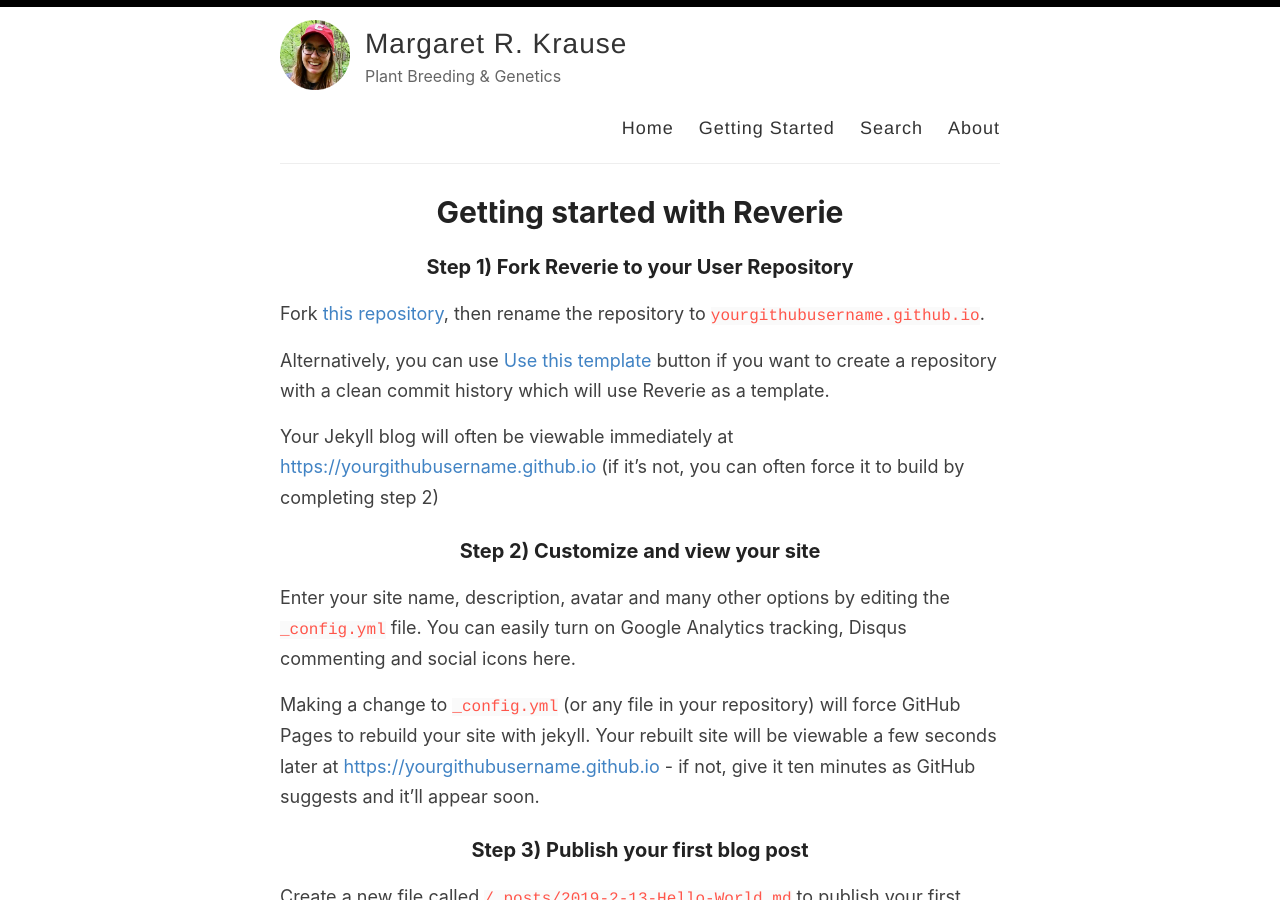
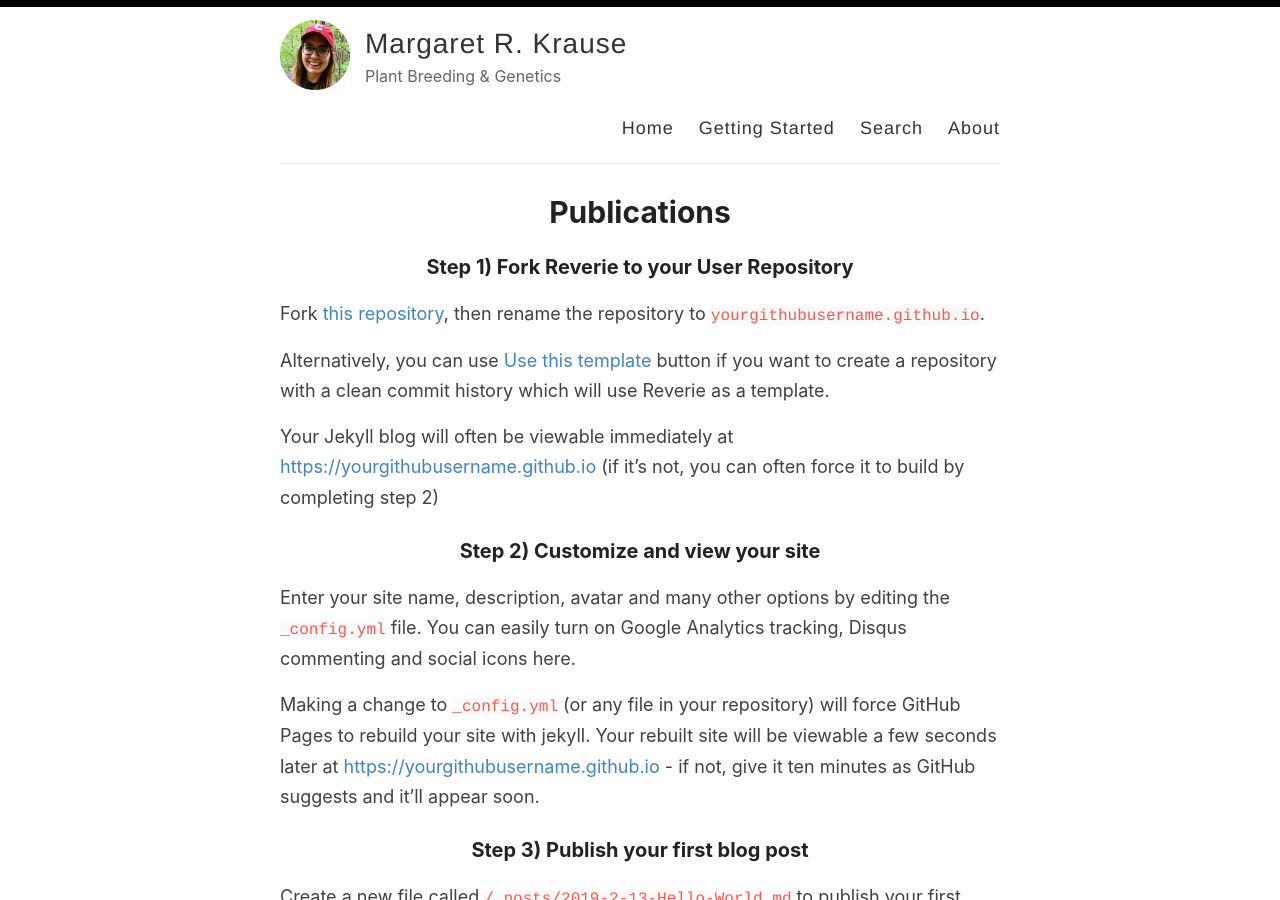
Before and after one commit to margaretkrause/margaretkrause.github.io, a Jekyll site: the page built from _pages/getting-started.md, in a window 1280 px wide and 900 px high. Built offline with Jekyll 4.4.1, drawn with Linux system fonts in a browser that asks for light colours.

Commit message:
Update getting-started.md

```diff
--- a/_pages/getting-started.md
+++ b/_pages/getting-started.md
@@ -1,7 +1,7 @@
 ---
 layout: page
-title: Getting started with Reverie
-permalink: /getting-started/
+title: Publications
+permalink: /Publications/
 ---
 
 ### Step 1) Fork Reverie to your User Repository
```
